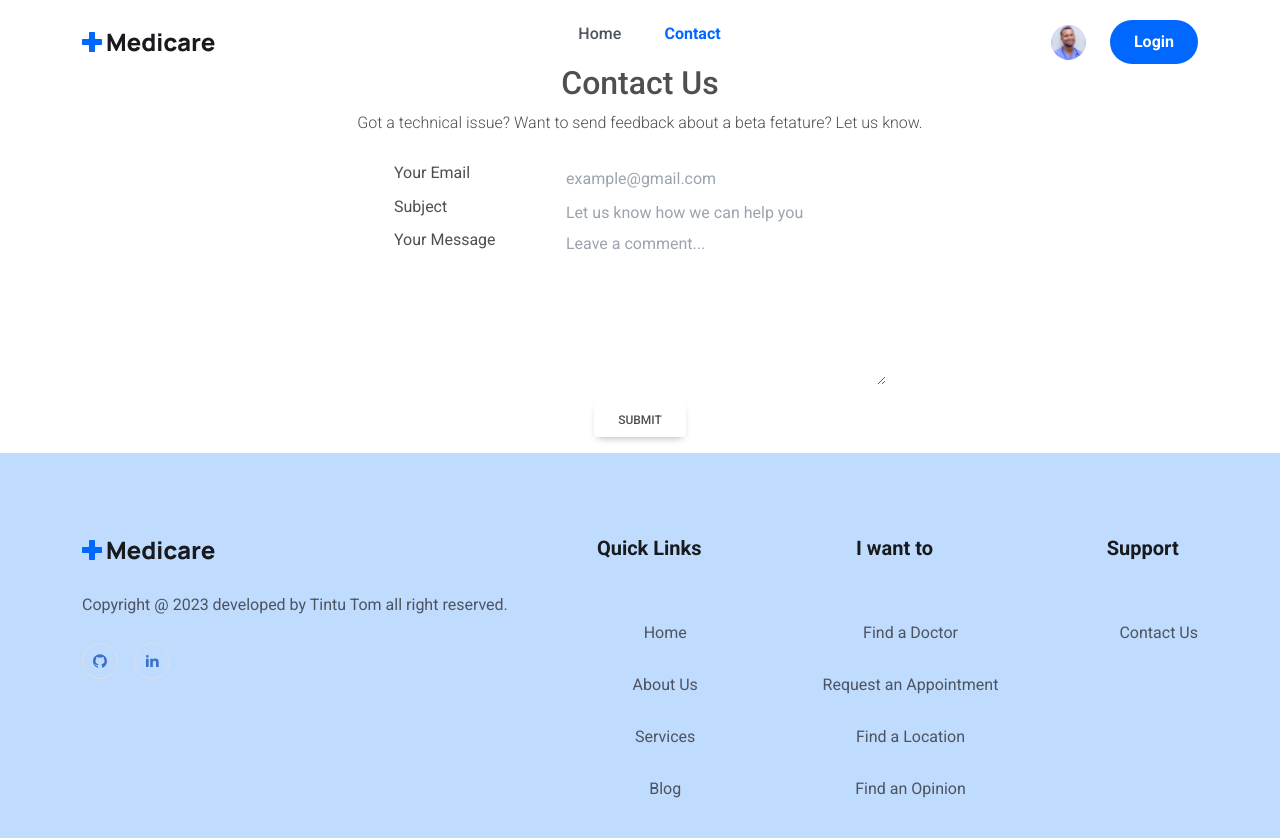
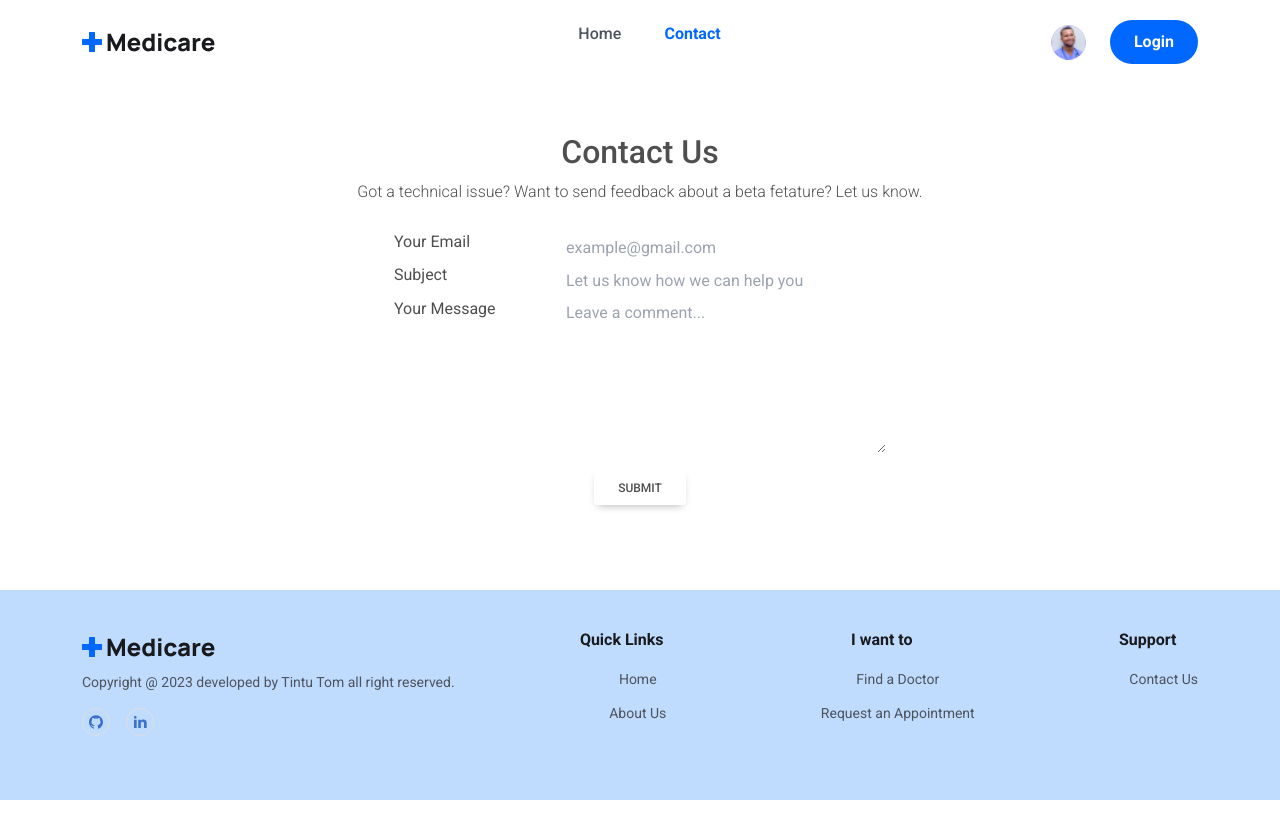
Before and after one commit to tintutom/inhomefrontend, a React (Create React App) app: page /contact in a window 1280 px wide. Shown: the top 838 px of the page. After the commit the page ends 800 px from the top, so only its background shows below. Built offline with nearby package versions, Linux system fonts and the light colour scheme; a web font is replaced by a local one.

Commit message:
change footer lenght to minimum

```diff
--- a/src/components/Footer/Footer.jsx
+++ b/src/components/Footer/Footer.jsx
@@ -1,4 +1,3 @@
-// Footer.jsx
 import React from 'react';
 import { Link } from 'react-router-dom';
 import logo from '../../assets/images/logo.png';
@@ -22,8 +21,8 @@ const quickLinks = [
     links: [
       { path: '/home', display: 'Home' },
       { path: '/', display: 'About Us' },
-      { path: '/services', display: 'Services' },
-      { path: '/blog', display: 'Blog' },
+      // { path: '/services', display: 'Services' },
+      // { path: '/blog', display: 'Blog' },
     ]
   },
   {
@@ -31,8 +30,8 @@ const quickLinks = [
     links: [
       { path: '/find-a-doctor', display: 'Find a Doctor' },
       { path: '/', display: 'Request an Appointment' },
-      { path: '/', display: 'Find a Location' },
-      { path: '/', display: 'Find an Opinion' },
+      // { path: '/', display: 'Find a Location' },
+      // { path: '/', display: 'Find an Opinion' },
     ]
   },
   {
@@ -47,20 +46,20 @@ const Footer = () => {
   const year = new Date().getFullYear();
 
   return (
-    <footer className='bg-blue-200 py-20'>
+    <footer className='bg-blue-200 py-10'>
       <div className='container mx-auto'>
         <div className='flex flex-col md:flex-row justify-center md:justify-between gap-[30px]'>
-          <div className="text-center mb-8 md:mb-0">
+          <div className="text-center mb-4 md:mb-0">
             <img src={logo} alt='' />
-            <p className='text-[16px] leading-7 font-[400] text-textColor mt-4'>
+            <p className='text-[14px] leading-5 font-[400] text-textColor mt-2'>
               Copyright @ {year} developed by Tintu Tom all right reserved.
             </p>
-            <div className='flex items-center gap-3 mt-4'>
+            <div className='flex items-center gap-3 mt-2'>
               {socialLinks.map((link, index) => (
                 <a
                   href={link.path}
                   key={index}
-                  className='w-9 h-9 border border-solid border-[#181A1E] rounded-full flex items-center
+                  className='w-7 h-7 border border-solid border-[#181A1E] rounded-full flex items-center
                   justify-center group hover:bg-primaryColor hover:border-none'
                   target="_blank"
                   rel="noopener noreferrer"
@@ -73,13 +72,13 @@ const Footer = () => {
 
           {quickLinks.map((section, index) => (
             <div key={index} className="text-center">
-              <h2 className='text-[20px] leading-[30px] font-[700] mb-6 text-headingColor'>
+              <h2 className='text-[16px] leading-[20px] font-[700] mb-3 text-headingColor'>
                 {section.title}
               </h2>
               <ul>
                 {section.links.map((item, index) => (
-                  <li key={index} className='mb-4'>
-                    <Link to={item.path} className='text-[16px] leading-7 font-[400] text-textColor'>
+                  <li key={index} className='mb-2'>
+                    <Link to={item.path} className='text-[14px] leading-5 font-[400] text-textColor'>
                       {item.display}
                     </Link>
                   </li>
@@ -94,136 +93,3 @@ const Footer = () => {
 }
 
 export default Footer;
-
-// import React from 'react'
-// import { Link } from 'react-router-dom'
-// import logo from '../../assets/images/logo.png';
-// import {RiLinkedinFill} from 'react-icons/ri';
-// import { AiFillYoutube, AiFillGithub, AiOutlineInstagram } from 'react-icons/ai';
-
-// const socialLinks =[
-//   {
-//     path:"https://github.com/tintutom",
-//     icon:<AiFillGithub className='group-hover:text-white w-4 h-5' />
-//   },
-//   {
-//     path:"https://www.google.com/tintutom",
-//     icon:<AiFillGithub className='group-hover:text-white w-4 h-5' />
-//   },
-//   {
-//     path:"https://www.linkedin.com/in/tintutom",
-//     icon:<RiLinkedinFill className='group-hover:text-white w-4 h-5' />
-//   },
-// ];
-// const quickLinks01=[
-//   {
-//     path:'/home',
-//     display:'Home',
-//   },
-//   {
-//     path:'/',
-//     display:'About Us'
-//   },
-//   {
-//     path:'/services',
-//     display:'Services',
-//   },
-//   {
-//     path:'/blog',
-//     display:"Blog",
-//   },
-// ];
-
-// const quickLinks02=[
-//   {
-//     path:'/find-a-doctor',
-//     display:'Find a Doctor',
-//   },
-//   {
-//     path:'/',
-//     display:'Request an Appoinment'
-//   },
-//   {
-//     path:'/',
-//     display:'Find a Location',
-//   },
-//   {
-//     path:'/',
-//     display:"Find a Opinion",
-//   },
-// ];
-
-// const quickLinks03=[
-//   {
-//     path:'/contact',
-//     display:'Contact Us',
-//   },
-// ];
-// const Footer = () => {
-//   const year = new Date().getFullYear();
-
-//   return (
-//     <footer className='bg-blue-200 py-20'>
-//       <div className='contaier'>
-//         <div className='flex justify-between flex-col md:flex-row flex-wrap gap-[30px]'>
-//           <div>
-//             <img src={logo} alt=''/>
-//             <p className='text-[16px] leading-7 font-[400] text-textColor mt-4'>
-//               Copyright @ {year} developed by Tintu Tom all right reserved.
-//             </p>
-//             <div className='flex items-center gap-3 mt-4'>
-//               {socialLinks.map((link,index)=>(
-//                 <Link to={link.path}
-//                   key={index}
-//                   className='w-9 h-9 border border-solid border-[#181A1E] rounded-full flex items-center
-//                   justify-center group hover:bg-primaryColor hover:border-none'>
-//                     {link.icon}
-//                   </Link>
-//               ))}
-//             </div>
-//           </div>
-
-//           <div>
-//             <h2 className='text-[20px] leading-[30px] font-[700] mb-6 text-headingColor'>
-//               Quick Links
-//             </h2>
-//             <ul>
-//               {quickLinks01.map((item,index)=> <li key={index} className='mb-4'>
-//                 <Link to={item.path} className='text-[16px] leading-7 font-[400] text-textColor'>
-//                   {item.display}
-//                 </Link></li>)}
-//             </ul>
-//           </div>
-
-//           <div>
-//             <h2 className='text-[20px] leading-[30px] font-[700] mb-6 text-headingColor'>
-//               I want to
-//             </h2>
-//             <ul>
-//               {quickLinks02.map((item,index)=> <li key={index} className='mb-4'>
-//                 <Link to={item.path} className='text-[16px] leading-7 font-[400] text-textColor'>
-//                   {item.display}
-//                 </Link></li>)}
-//             </ul>
-//           </div>
-
-
-//           <div>
-//             <h2 className='text-[20px] leading-[30px] font-[700] mb-6 text-headingColor'>
-//               Support
-//             </h2>
-//             <ul>
-//               {quickLinks03.map((item,index)=> <li key={index} className='mb-4'>
-//                 <Link to={item.path} className='text-[16px] leading-7 font-[400] text-textColor'>
-//                   {item.display}
-//                 </Link></li>)}
-//             </ul>
-//           </div>
-
-//         </div>
-//       </div>
-//     </footer>
-//   )
-// }
-
-// export default Footer
```
